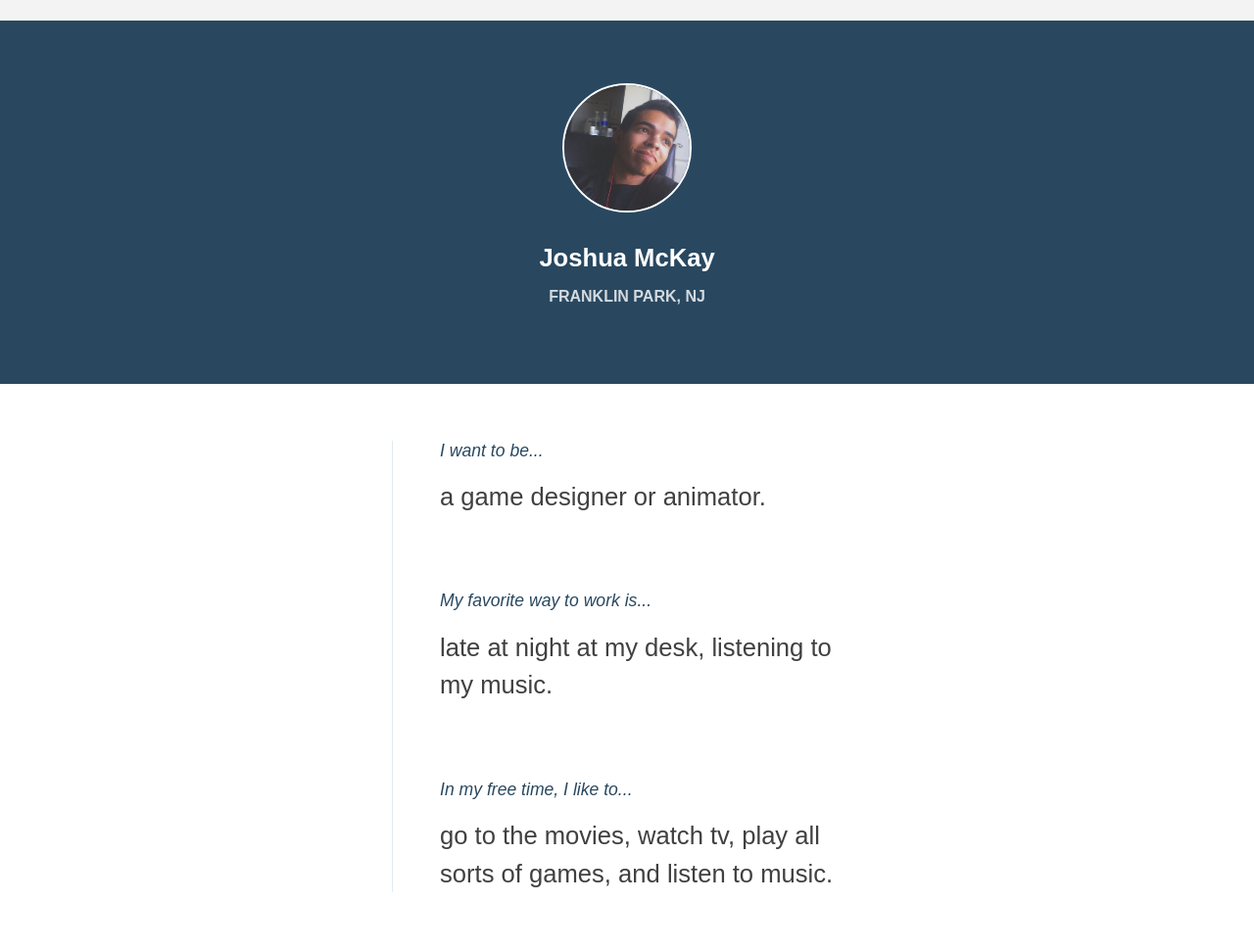
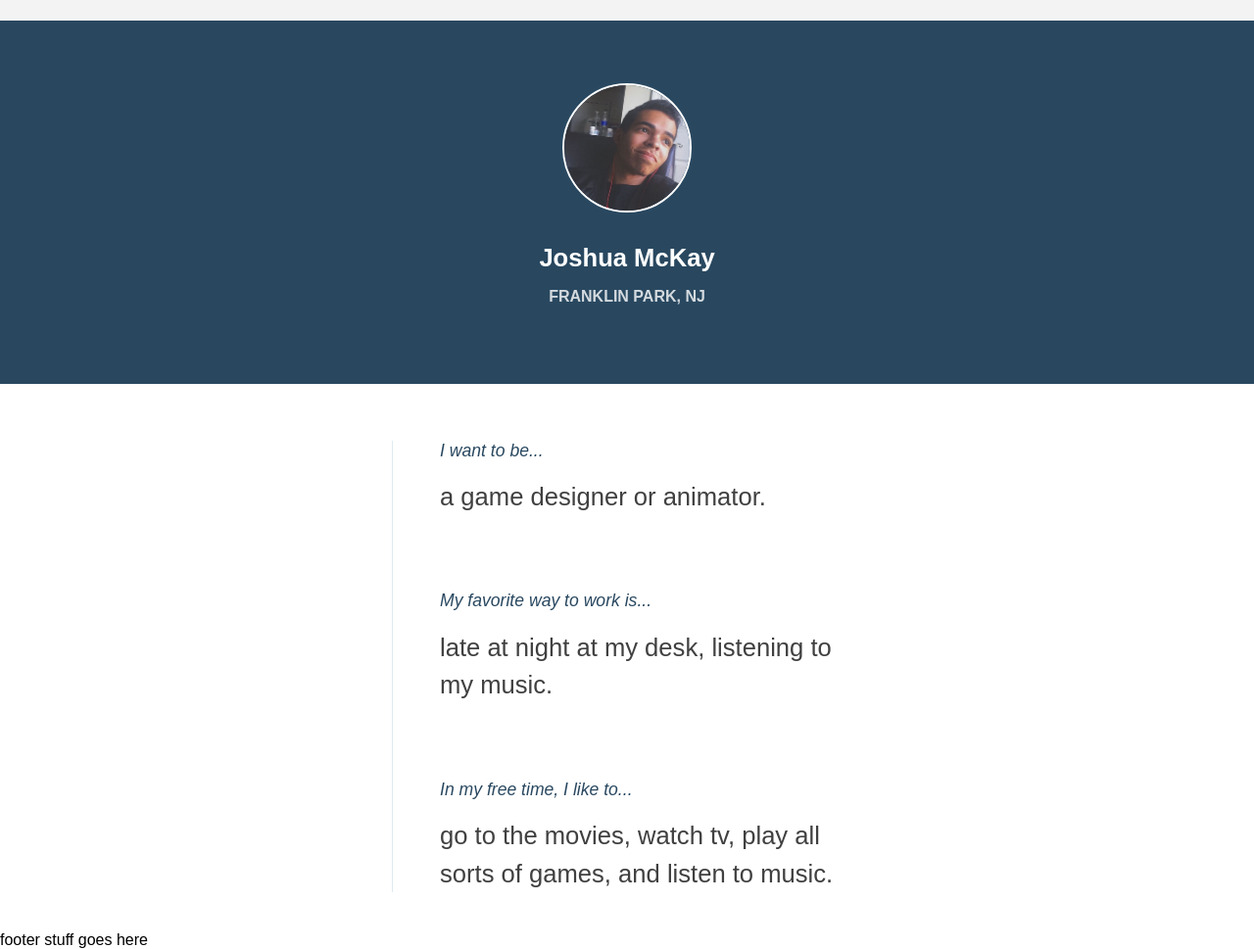
Before and after one commit to RVCC-CISY225-S2019/project-2-nubiZmal, a plain HTML site: page index.html in a window 1280 px wide. Shown: the part 67-1036 px from the top of the page at 98% size. Drawn offline with Linux system fonts and the light colour scheme.

Commit message:
add footer

```diff
--- a/index.html
+++ b/index.html
@@ -35,5 +35,6 @@
             </div>
         </section>
     </main>
+    <footer class="footer">footer stuff goes here </footer>
 </body>
 </html>
```
